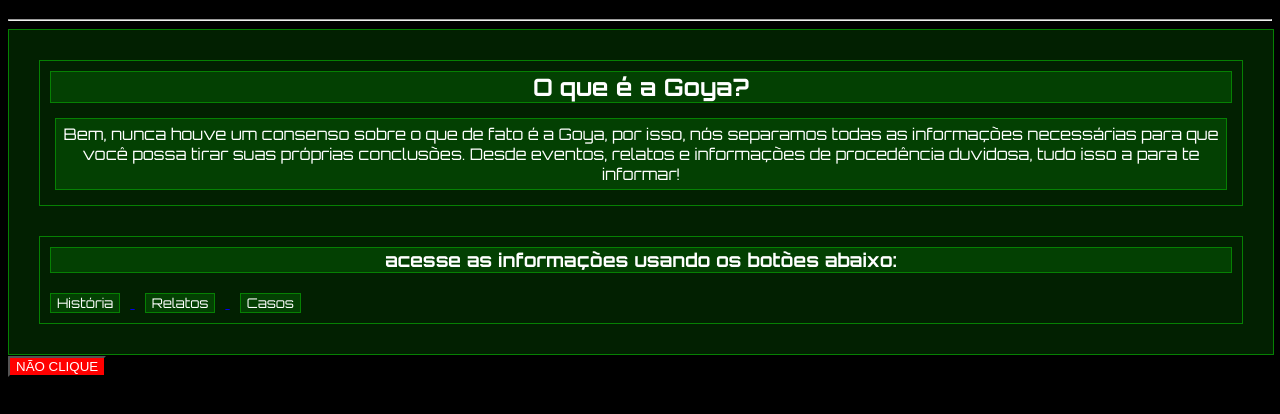
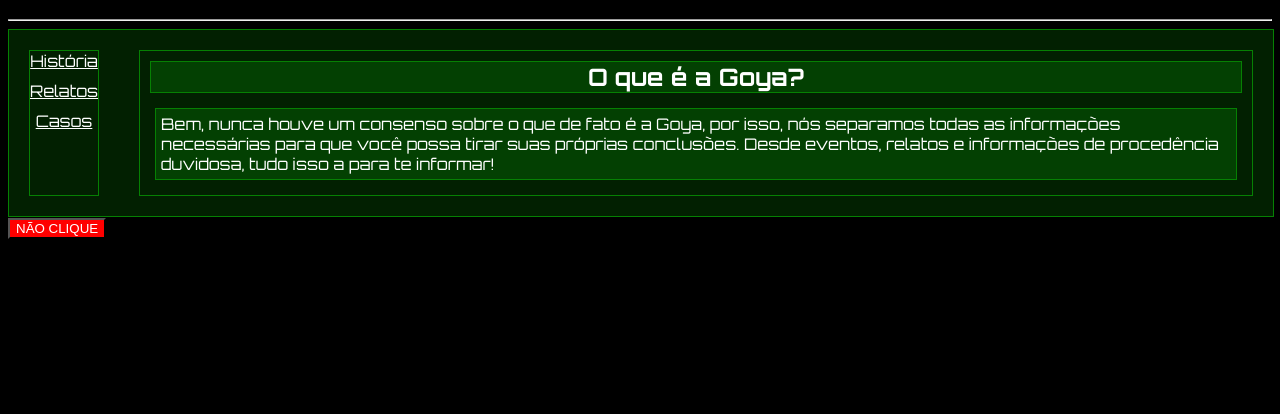
Before and after one commit to italorib18/Goya-Wiki, a plain HTML site: page index.html in a window 1280 px wide. Shown: the part 66-480 px from the top of the page. Drawn offline with Linux system fonts and the light colour scheme.

Commit message:
remodelação da home

```diff
--- a/index.html
+++ b/index.html
@@ -13,8 +13,23 @@
     <h1>Goya</h1>
     <hr>
 
-    <div class="posterfull">
-       <div class="poster">
+
+
+    <div class="posterfull-home">
+
+       <div class="container">
+            <a href="src/pages/história.html">
+                História
+            </a>
+            <a href="src/pages/relatos.html">
+                Relatos
+            </a>
+            <a href="src/pages/casos.html">
+                Casos
+            </a>
+        </div>
+
+       <div class="poster-home">
             <h2 class="t2" id="t2">
                 O que é a Goya?
             </h2>
@@ -23,26 +38,8 @@
             </p>
         </div>
 
-        <div class="poster">
-            <h3 class="t3">
-                acesse as informações usando os botões abaixo:
-            </h3>
-            <a href="src/pages/história.html">
-                <button class="botão">
-                    História
-                </button>
-            </a>
-            <a href="src/pages/relatos.html">
-                <button class="botão">
-                    Relatos
-                </button>
-            </a>
-            <a href="src/pages/casos.html">
-                <button class="botão">
-                    Casos
-                </button>
-            </a>
-        </div>
+
+
     </div>
 
 
--- a/src/styles/style.css
+++ b/src/styles/style.css
@@ -117,3 +117,33 @@ p{
 .cabível{
     width: 96%;
 }
+
+.posterfull-home{
+    display: flex;
+    flex-direction: row;
+    background-color: #022001;
+    border: 1px solid #068003;
+    height: 100%;
+    width: 100%;
+}
+
+.container{
+    display: flex;
+    justify-content:baseline;
+    align-items: center ;
+    flex-direction: column;
+    background-color: #022001;
+    border: 1px solid #068003;
+    margin: 20px;
+    gap: 10px;
+}
+
+.poster-home{
+    background-color: #022001;
+    border: 1px solid #068003;
+    height: 100%;
+    margin: 20px;
+}
+.container > a{
+    color: white;
+}
```
